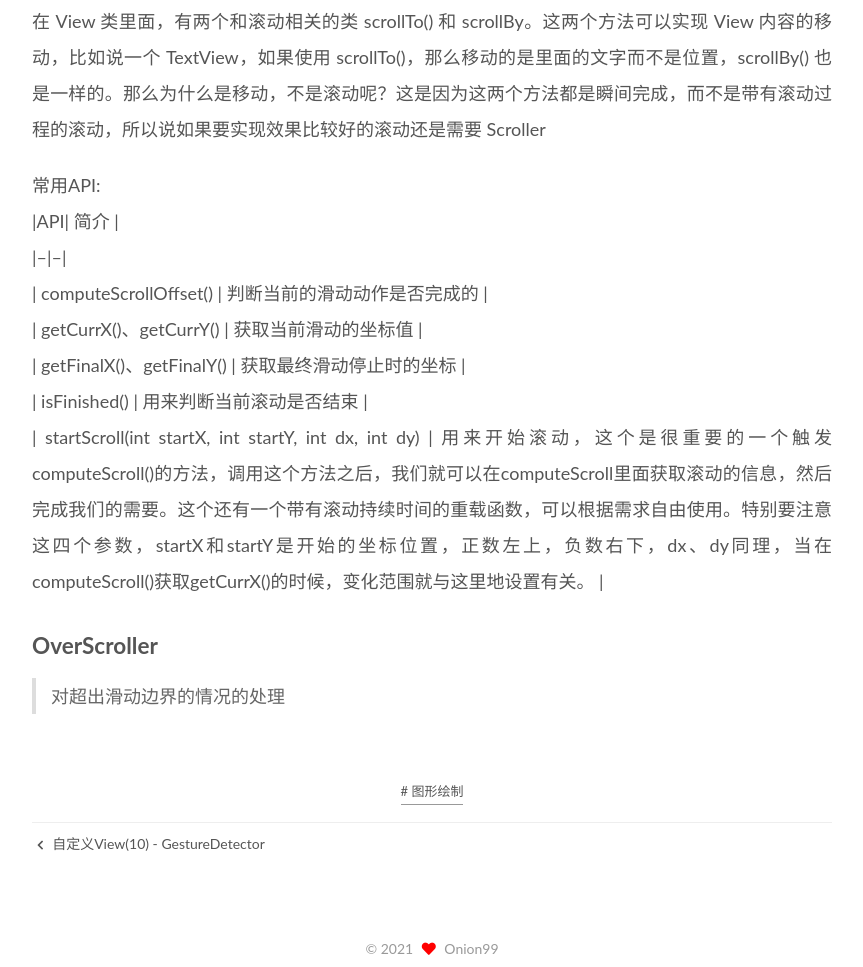
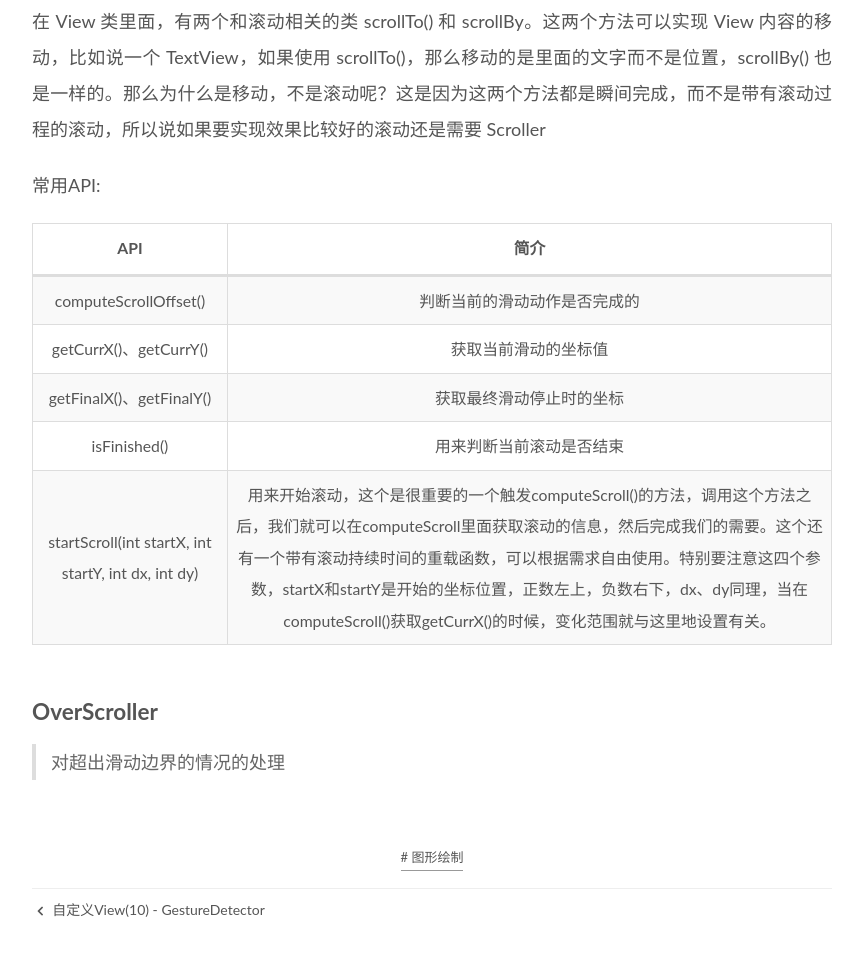
Before and after one commit to Onion99/Onion99.github.io, a plain HTML site: page 2021/11/03/cNDSpE5p4avS2tOi/index.html in a window 1280 px wide. Shown: the part 2037-3004 px from the top of the page, without its empty margins (358-1221 px from the left). Drawn offline with nearby package versions, Linux system fonts and the light colour scheme; files that its build step writes are made by us from their sources; no server answers; files whose address does not match are found by name.

Commit message:
Site updated: 2021-11-03 22:17:42

```diff
--- a/2021/11/03/cNDSpE5p4avS2tOi/index.html
+++ b/2021/11/03/cNDSpE5p4avS2tOi/index.html
@@ -245,7 +245,35 @@
 <figure class="highlight java"><table><tr><td class="gutter"><pre><span class="line">1</span><br><span class="line">2</span><br><span class="line">3</span><br><span class="line">4</span><br><span class="line">5</span><br><span class="line">6</span><br><span class="line">7</span><br><span class="line">8</span><br><span class="line">9</span><br></pre></td><td class="code"><pre><span class="line"><span class="keyword">private</span> <span class="keyword">var</span> mViewConfiguration : ViewConfiguration = ViewConfiguration.get(context)</span><br><span class="line"><span class="keyword">private</span> <span class="keyword">var</span> mMaxFlingVelocity = <span class="number">0</span></span><br><span class="line"><span class="comment">//触发fling的速度</span></span><br><span class="line"><span class="keyword">private</span> <span class="keyword">var</span> mMinFlingVelocity = <span class="number">0</span></span><br><span class="line"></span><br><span class="line">init &#123;</span><br><span class="line">    mMaxFlingVelocity = mViewConfiguration.scaledMaximumFlingVelocity</span><br><span class="line">    mMinFlingVelocity = mViewConfiguration.scaledMinimumFlingVelocity</span><br><span class="line">&#125;</span><br></pre></td></tr></table></figure>
 
 <h3 id="Scroller"><a href="#Scroller" class="headerlink" title="Scroller"></a>Scroller</h3><p>在 View 类里面，有两个和滚动相关的类 scrollTo() 和 scrollBy。这两个方法可以实现 View 内容的移动，比如说一个 TextView，如果使用 scrollTo()，那么移动的是里面的文字而不是位置，scrollBy() 也是一样的。那么为什么是移动，不是滚动呢？这是因为这两个方法都是瞬间完成，而不是带有滚动过程的滚动，所以说如果要实现效果比较好的滚动还是需要 Scroller</p>
-<p>常用API:<br>|API| 简介 |<br>|–|–|<br>| computeScrollOffset() | 判断当前的滑动动作是否完成的 |<br>| getCurrX()、getCurrY() | 获取当前滑动的坐标值 |<br>| getFinalX()、getFinalY() | 获取最终滑动停止时的坐标 |<br>| isFinished() | 用来判断当前滚动是否结束 |<br>| startScroll(int startX, int startY, int dx, int dy) | 用来开始滚动，这个是很重要的一个触发computeScroll()的方法，调用这个方法之后，我们就可以在computeScroll里面获取滚动的信息，然后完成我们的需要。这个还有一个带有滚动持续时间的重载函数，可以根据需求自由使用。特别要注意这四个参数，startX和startY是开始的坐标位置，正数左上，负数右下，dx、dy同理，当在computeScroll()获取getCurrX()的时候，变化范围就与这里地设置有关。 |</p>
+<p>常用API:</p>
+<table>
+<thead>
+<tr>
+<th align="center">API</th>
+<th align="center">简介</th>
+</tr>
+</thead>
+<tbody><tr>
+<td align="center">computeScrollOffset()</td>
+<td align="center">判断当前的滑动动作是否完成的</td>
+</tr>
+<tr>
+<td align="center">getCurrX()、getCurrY()</td>
+<td align="center">获取当前滑动的坐标值</td>
+</tr>
+<tr>
+<td align="center">getFinalX()、getFinalY()</td>
+<td align="center">获取最终滑动停止时的坐标</td>
+</tr>
+<tr>
+<td align="center">isFinished()</td>
+<td align="center">用来判断当前滚动是否结束</td>
+</tr>
+<tr>
+<td align="center">startScroll(int startX, int startY, int dx, int dy)</td>
+<td align="center">用来开始滚动，这个是很重要的一个触发computeScroll()的方法，调用这个方法之后，我们就可以在computeScroll里面获取滚动的信息，然后完成我们的需要。这个还有一个带有滚动持续时间的重载函数，可以根据需求自由使用。特别要注意这四个参数，startX和startY是开始的坐标位置，正数左上，负数右下，dx、dy同理，当在computeScroll()获取getCurrX()的时候，变化范围就与这里地设置有关。</td>
+</tr>
+</tbody></table>
 <h3 id="OverScroller"><a href="#OverScroller" class="headerlink" title="OverScroller"></a>OverScroller</h3><blockquote>
 <p>对超出滑动边界的情况的处理</p>
 </blockquote>
--- a/css/main.css
+++ b/css/main.css
@@ -2674,7 +2674,7 @@ ul.breadcrumb li:last-child {
   vertical-align: middle;
 }
 .links-of-author a::before {
-  background: #ffd51a;
+  background: #ab3c6f;
   display: inline-block;
   margin-right: 3px;
   transform: translateY(-2px);
```
